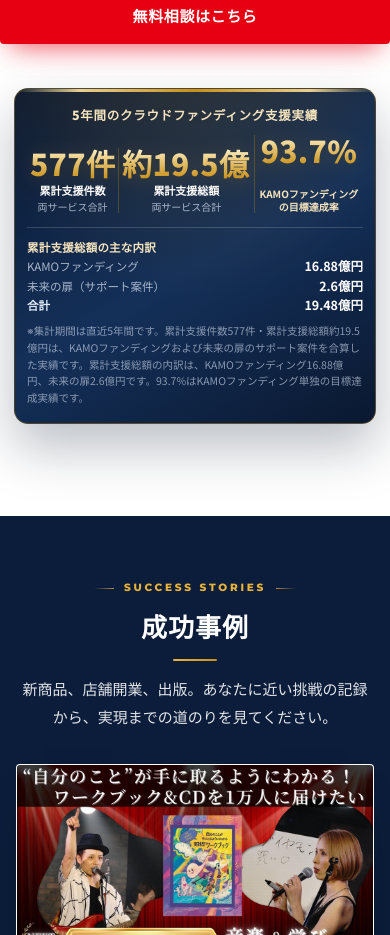
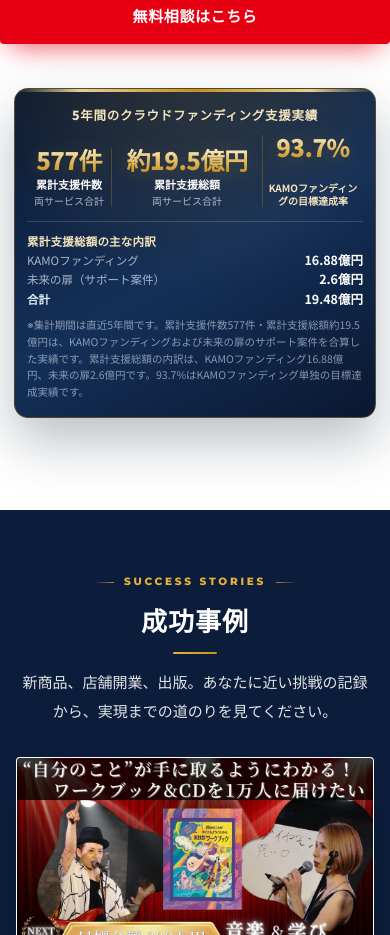
Before and after one commit to adr35760/kamo-funding-app, a Next.js app: page / in a window 390 px wide. Shown: the part 800-1735 px from the top of the page. Built offline with nearby package versions, Linux system fonts and the light colour scheme; no server answers.

Commit message:
fix(top): スマホで実績の数値が切れないよう調整

```diff
--- a/src/styles/top-lp.css
+++ b/src/styles/top-lp.css
@@ -2994,11 +2994,15 @@
   }
   .kamo-stats-banner.tlp-stats-banner .kamo-stats-banner__title { font-size: 12.5px; letter-spacing: 0.06em; }
   .kamo-stats-banner.tlp-stats-banner .kamo-stats-banner__grid {
-    grid-template-columns: minmax(0, 0.9fr) minmax(0, 1.34fr) minmax(0, 1.08fr);
+    /* 390pxで「約19.5億円」が切れない配分（中列を広く取る） */
+    grid-template-columns: minmax(0, 0.85fr) minmax(0, 1.52fr) minmax(0, 1.02fr);
     margin-top: 12px;
   }
-  .kamo-stats-banner.tlp-stats-banner .kamo-stats-banner__item { padding: 0 3px; }
-  .kamo-stats-banner.tlp-stats-banner .kamo-stats-banner__value { font-size: 30px; }
+  .kamo-stats-banner.tlp-stats-banner .kamo-stats-banner__item { padding: 0 2px; }
+  .kamo-stats-banner.tlp-stats-banner .kamo-stats-banner__value {
+    font-size: 24px;
+    letter-spacing: -0.02em;
+  }
   .kamo-stats-banner.tlp-stats-banner .kamo-stats-banner__label { margin-top: 5px; font-size: 11px; letter-spacing: 0; }
   .kamo-stats-banner.tlp-stats-banner .kamo-stats-banner__note { margin-top: 2px; font-size: 10px; letter-spacing: 0; }
   .kamo-stats-banner.tlp-stats-banner .kamo-stats-banner__breakdown { margin-top: 14px; padding-top: 11px; text-align: left; }
@@ -3009,6 +3013,6 @@
 }
 
 @media (max-width: 389px) {
-  .kamo-stats-banner.tlp-stats-banner .kamo-stats-banner__value { font-size: 26px; }
+  .kamo-stats-banner.tlp-stats-banner .kamo-stats-banner__value { font-size: 22px; }
   .kamo-stats-banner.tlp-stats-banner .kamo-stats-banner__label { font-size: 10px; }
 }
```
